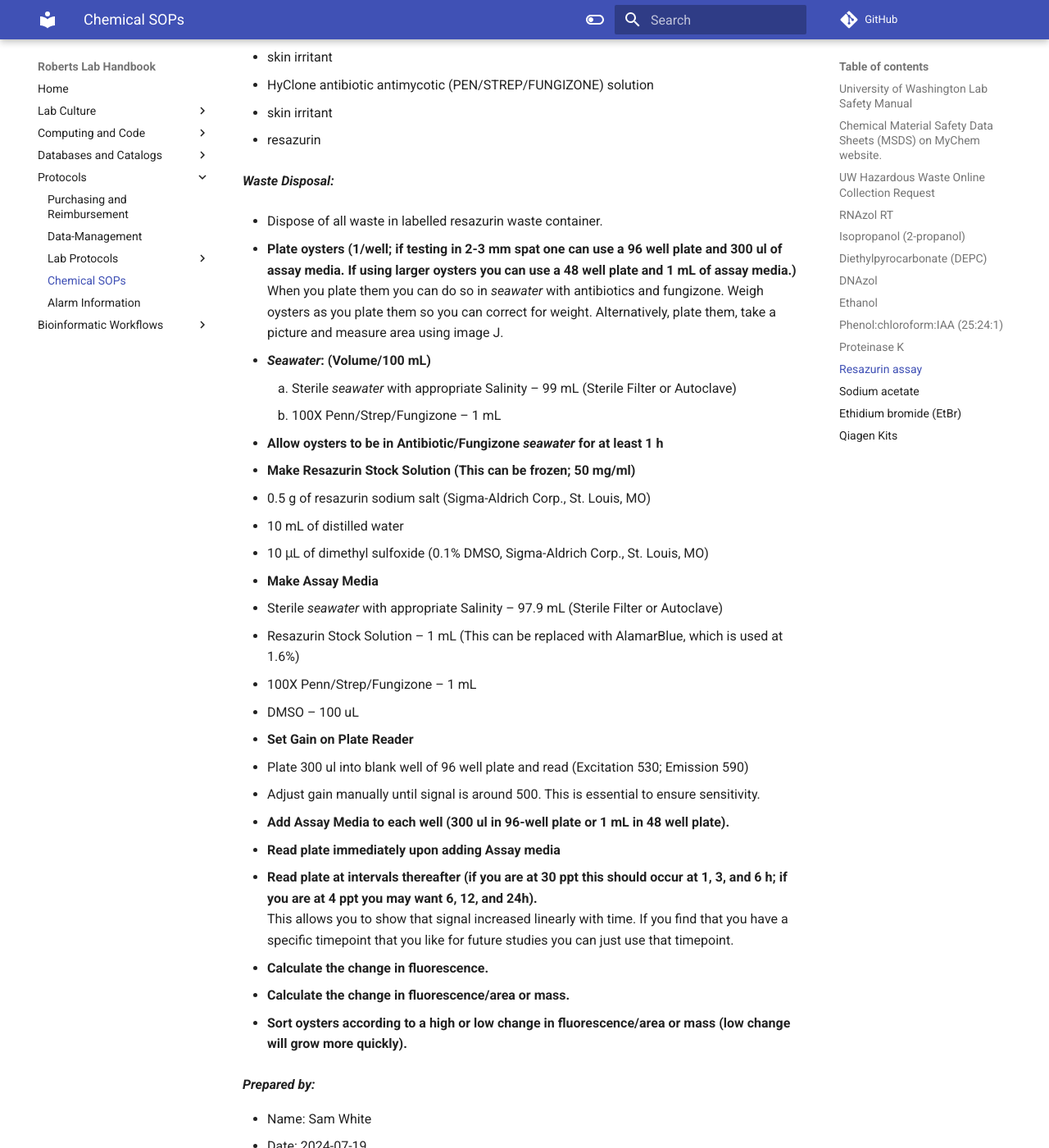
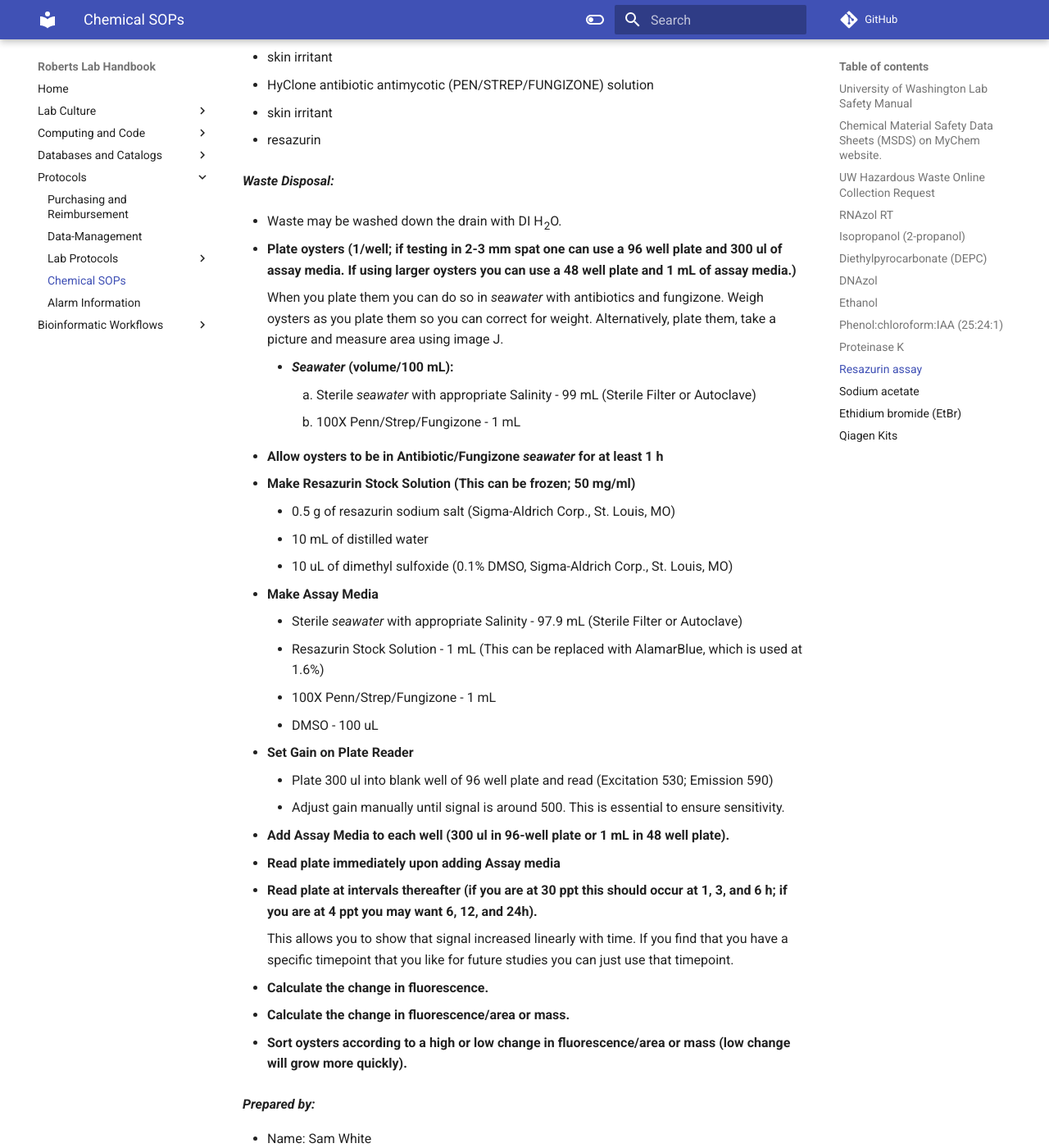
Before and after one commit to RobertsLab/resources, an MkDocs documentation site: the page built from docs/Chemical-Standard-Operating-Protocols.md, in a window 1280 px wide and 1400 px high, scrolled down 5933 px. Shown: the whole window at 82% size. Built offline with MkDocs 1.6.1 and Material for MkDocs 9.7.7, drawn with Linux system fonts in a browser that asks for light colours; comment, search, counter and statistics services are not loaded.

Commit message:
Update waste disposal instructions and improve formatting in Chemical Standard Operating Protocols

```diff
--- a/docs/Chemical-Standard-Operating-Protocols.md
+++ b/docs/Chemical-Standard-Operating-Protocols.md
@@ -252,38 +252,44 @@
 
 <em>**Waste Disposal:**</em>
 
-- Dispose of all waste in labelled resazurin waste container.
+- Waste may be washed down the drain with DI H<sub>2</sub>O.
 
 
 1. **Plate oysters (1/well; if testing in 2-3 mm spat one can use a 96 well plate and 300 ul of assay media. If using larger oysters you can use a 48 well plate and 1 mL of assay media.)**
-   When you plate them you can do so in _seawater_ with antibiotics and fungizone. Weigh oysters as you plate them so you can correct for weight. Alternatively, plate them, take a picture and measure area using image J.
-   - **_Seawater_: (Volume/100 mL)**
-     1. Sterile _seawater_ with appropriate Salinity – 99 mL (Sterile Filter or Autoclave)
-     2. 100X Penn/Strep/Fungizone – 1 mL
+
+    When you plate them you can do so in _seawater_ with antibiotics and fungizone. Weigh oysters as you plate them so you can correct for weight. Alternatively, plate them, take a picture and measure area using image J.
+
+    - **_Seawater_ (volume/100 mL):**
+        1. Sterile _seawater_ with appropriate Salinity - 99 mL (Sterile Filter or Autoclave)
+        2. 100X Penn/Strep/Fungizone - 1 mL
 
 2. **Allow oysters to be in Antibiotic/Fungizone _seawater_ for at least 1 h**
 
 3. **Make Resazurin Stock Solution (This can be frozen; 50 mg/ml)**
-   - 0.5 g of resazurin sodium salt (Sigma-Aldrich Corp., St. Louis, MO)
-   - 10 mL of distilled water
-   - 10 μL of dimethyl sulfoxide (0.1% DMSO, Sigma-Aldrich Corp., St. Louis, MO)
+
+    - 0.5 g of resazurin sodium salt (Sigma-Aldrich Corp., St. Louis, MO)
+    - 10 mL of distilled water
+    - 10 uL of dimethyl sulfoxide (0.1% DMSO, Sigma-Aldrich Corp., St. Louis, MO)
 
 4. **Make Assay Media**
-   - Sterile _seawater_ with appropriate Salinity – 97.9 mL (Sterile Filter or Autoclave)
-   - Resazurin Stock Solution – 1 mL (This can be replaced with AlamarBlue, which is used at 1.6%)
-   - 100X Penn/Strep/Fungizone – 1 mL
-   - DMSO – 100 uL
+
+    - Sterile _seawater_ with appropriate Salinity - 97.9 mL (Sterile Filter or Autoclave)
+    - Resazurin Stock Solution - 1 mL (This can be replaced with AlamarBlue, which is used at 1.6%)
+    - 100X Penn/Strep/Fungizone - 1 mL
+    - DMSO - 100 uL
 
 5. **Set Gain on Plate Reader**
-   - Plate 300 ul into blank well of 96 well plate and read (Excitation 530; Emission 590)
-   - Adjust gain manually until signal is around 500. This is essential to ensure sensitivity.
+
+    - Plate 300 ul into blank well of 96 well plate and read (Excitation 530; Emission 590)
+    - Adjust gain manually until signal is around 500. This is essential to ensure sensitivity.
 
 6. **Add Assay Media to each well (300 ul in 96-well plate or 1 mL in 48 well plate).**
 
 7. **Read plate immediately upon adding Assay media**
 
 8. **Read plate at intervals thereafter (if you are at 30 ppt this should occur at 1, 3, and 6 h; if you are at 4 ppt you may want 6, 12, and 24h).**
-   This allows you to show that signal increased linearly with time. If you find that you have a specific timepoint that you like for future studies you can just use that timepoint.
+
+    This allows you to show that signal increased linearly with time. If you find that you have a specific timepoint that you like for future studies you can just use that timepoint.
 
 9. **Calculate the change in fluorescence.**
 
```
